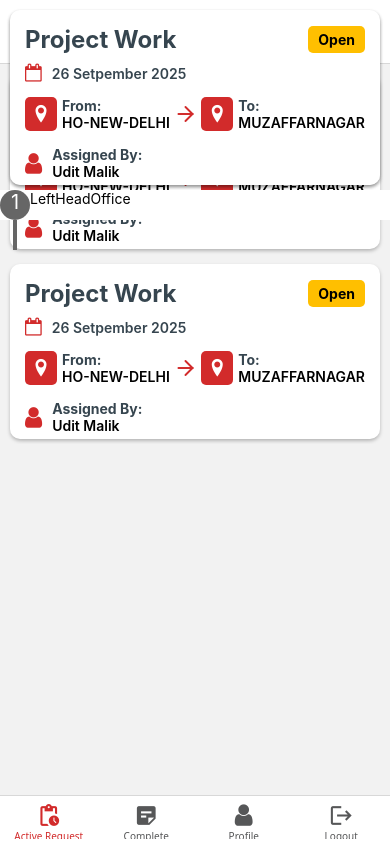
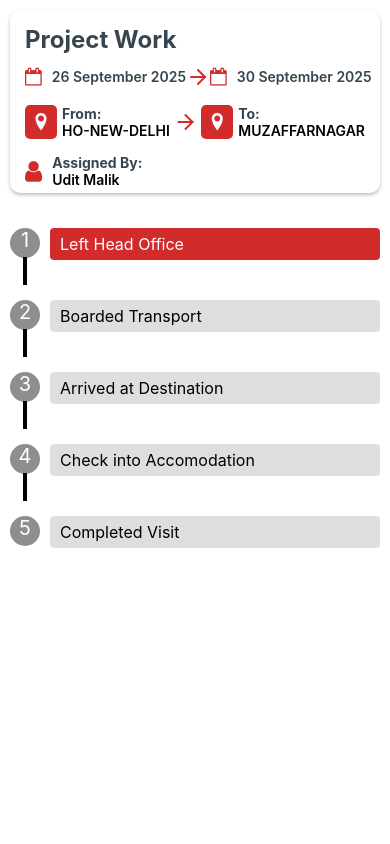
Before and after one commit to uditmalik1998/react-native, a React Native app: screen /Main in a window 390 px wide. Both pictures are taken after a click on the element 195 px from the left and 161 px from the top of the page. Built offline with nearby package versions, Linux system fonts and the light colour scheme.

Commit message:
travel details page

```diff
--- a/app/component/card.js
+++ b/app/component/card.js
@@ -11,6 +11,7 @@ const Card = props => {
     type = '',
     workpurpose = '',
     traveldate = '',
+    traveldateto = '',
     from = '',
     to = '',
     assignedby = '',
@@ -27,21 +28,35 @@ const Card = props => {
       >
         <View style={styles.sectionWrapper}>
           <View style={styles.txtContainer}>
-            {/* <Text style={styles.txtBold}>Work Purpose:</Text> */}
             <Text style={[styles.txtBold, styles.workPurpose]}>
               {workpurpose}
             </Text>
           </View>
+          {props?.isModalOpen ? null : (
             <View>
               <Text style={[styles.txtBold, styles.highLight, color]}>
                 {type}
               </Text>
             </View>
+          )}
         </View>
-        <View style={styles.txtContainer}>
+
+        <View style={[styles.txtContainer, styles.details]}>
+          <View style={styles.calanderWrapper}>
             <Font name="calendar-o" size={18} color="#D22B2B" />
             <Text style={styles.dateTxt}>{traveldate}</Text>
           </View>
+          {props?.isModalOpen ? (
+            <>
+              <Feather name="arrow-right" size={24} color="#D22B2B" />
+              <View style={styles.calanderWrapper}>
+                <Font name="calendar-o" size={18} color="#D22B2B" />
+                <Text style={styles.dateTxt}>{traveldateto}</Text>
+              </View>
+            </>
+          ) : null}
+        </View>
+
         <View style={[styles.txtContainer, styles.details]}>
           <View style={styles.txtContainer}>
             <View style={styles.lIconWrapper}>
@@ -75,8 +90,8 @@ const Card = props => {
       </TouchableOpacity>
       {isOpen && (
         <CustomModal onClose={() => setIsOpen(!isOpen)} open={isOpen}>
-          <View>
-            <Card data={props?.data} />
+          <View style={styles.modalWrapper}>
+            <Card data={props?.data} isModalOpen={true} />
             <TravelRoute />
           </View>
         </CustomModal>
@@ -109,6 +124,9 @@ const styles = StyleSheet.create({
     flexDirection: 'row',
     paddingVertical: 5,
     alignItems: 'center',
+  },
+  calanderWrapper: {
+    flexDirection: 'row',
   },
   details: {
     justifyContent: 'space-between',
@@ -144,4 +162,8 @@ const styles = StyleSheet.create({
     padding: 5,
     marginRight: 5,
   },
+  modalWrapper: {
+    backgroundColor: '#FFFFFF',
+    flex: 1,
+  },
 });
--- a/app/component/travelroute.js
+++ b/app/component/travelroute.js
@@ -1,15 +1,33 @@
 import { Text, View, StyleSheet } from 'react-native';
 
+const data = [
+  { id: 1, heading: 'Left Head Office', isActive: true },
+  { id: 2, heading: 'Boarded Transport', isActive: false },
+  { id: 3, heading: 'Arrived at Destination', isActive: false },
+  { id: 4, heading: 'Check into Accomodation', isActive: false },
+  { id: 5, heading: 'Completed Visit', isActive: false },
+];
 const TravelRoute = () => {
   return (
-    <View style={styles.travelContainer}>
-      <View style={styles.countWrapper}>
-        <Text style={styles.txt}>1</Text>
-        <View style={styles.txtLine}></View>
-      </View>
-      <View>
-        <Text>LeftHeadOffice</Text>
-      </View>
+    <View style={styles.travelWrapper}>
+      {data?.length > 0 &&
+        data.map((item, index) => (
+          <View style={styles.travelContainer} key={item.id}>
+            <View style={styles.countWrapper}>
+              <Text style={styles.txt}>{item.id}</Text>
+              {data.length - 1 === index ? null : (
+                <View style={styles.txtLine}></View>
+              )}
+            </View>
+            <View style={styles.headingWrapper}>
+              <Text
+                style={item.isActive ? styles.heading : styles.headingInActive}
+              >
+                {item.heading}
+              </Text>
+            </View>
+          </View>
+        ))}
     </View>
   );
 };
@@ -17,15 +35,19 @@ const TravelRoute = () => {
 export default TravelRoute;
 
 const styles = StyleSheet.create({
+  travelWrapper: {
+    paddingVertical: 10,
+    paddingHorizontal: 10,
+  },
   travelContainer: {
-    backgroundColor: '#FFFFFF',
     flexDirection: 'row',
+    paddingVertical: 20,
   },
   countWrapper: {
-    backgroundColor: '#666666',
-    borderRadius: 50,
+    backgroundColor: 'rgb(143, 141, 141)',
     width: 30,
     height: 30,
+    borderRadius: 50,
   },
 
   txt: {
@@ -35,10 +57,29 @@ const styles = StyleSheet.create({
   },
   txtLine: {
     borderLeftWidth: 4,
-    height: 30,
-    borderColor: '#666666',
+    height: 28,
+    borderColor: ' rgb(143, 141, 141)',
     position: 'absolute',
-    top: 30,
+    top: 29,
     left: 13,
   },
+  headingWrapper: {
+    flex: 1,
+    marginLeft: 10,
+  },
+  heading: {
+    backgroundColor: '#D22B2B',
+    color: '#FFFFFF',
+    paddingVertical: 6,
+    fontSize: 16,
+    borderRadius: 4,
+    paddingLeft: 10,
+  },
+  headingInActive: {
+    backgroundColor: 'rgb(224, 221, 221)',
+    paddingVertical: 6,
+    fontSize: 16,
+    borderRadius: 4,
+    paddingLeft: 10,
+  },
 });
--- a/app/screens/completedscreen.js
+++ b/app/screens/completedscreen.js
@@ -8,28 +8,31 @@ const CompletedScreen = () => {
       id: 1,
       type: 'Completed',
       workpurpose: 'Project Work',
-      traveldate: '26 Setpember 2025',
+      traveldate: '26 September 2025',
       from: 'HO-NEW-DELHI',
       to: 'MUZAFFARNAGAR',
       assignedby: 'Udit Malik',
+      traveldateto: '30 September 2025',
     },
     {
       id: 2,
       type: 'Completed',
       workpurpose: 'Project Work',
-      traveldate: '26 Setpember 2025',
+      traveldate: '26 September 2025',
       from: 'HO-NEW-DELHI',
       to: 'MUZAFFARNAGAR',
       assignedby: 'Udit Malik',
+      traveldateto: '30 September 2025',
     },
     {
       id: 3,
       type: 'Completed',
       workpurpose: 'Project Work',
-      traveldate: '26 Setpember 2025',
+      traveldate: '26 September 2025',
       from: 'HO-NEW-DELHI',
       to: 'MUZAFFARNAGAR',
       assignedby: 'Udit Malik',
+      traveldateto: '30 September 2025',
     },
   ];
   return (
--- a/app/screens/pendingscreen.js
+++ b/app/screens/pendingscreen.js
@@ -8,19 +8,21 @@ const PendingScreen = () => {
       id: 1,
       type: 'Open',
       workpurpose: 'Project Work',
-      traveldate: '26 Setpember 2025',
+      traveldate: '26 September 2025',
       from: 'HO-NEW-DELHI',
       to: 'MUZAFFARNAGAR',
       assignedby: 'Udit Malik',
+      traveldateto: '30 September 2025',
     },
     {
       id: 2,
       type: 'Open',
       workpurpose: 'Project Work',
-      traveldate: '26 Setpember 2025',
+      traveldate: '26 September 2025',
       from: 'HO-NEW-DELHI',
       to: 'MUZAFFARNAGAR',
       assignedby: 'Udit Malik',
+      traveldateto: '30 September 2025',
     },
   ];
   return (
```
Lines whose indentation alone changed are shown as unchanged.
